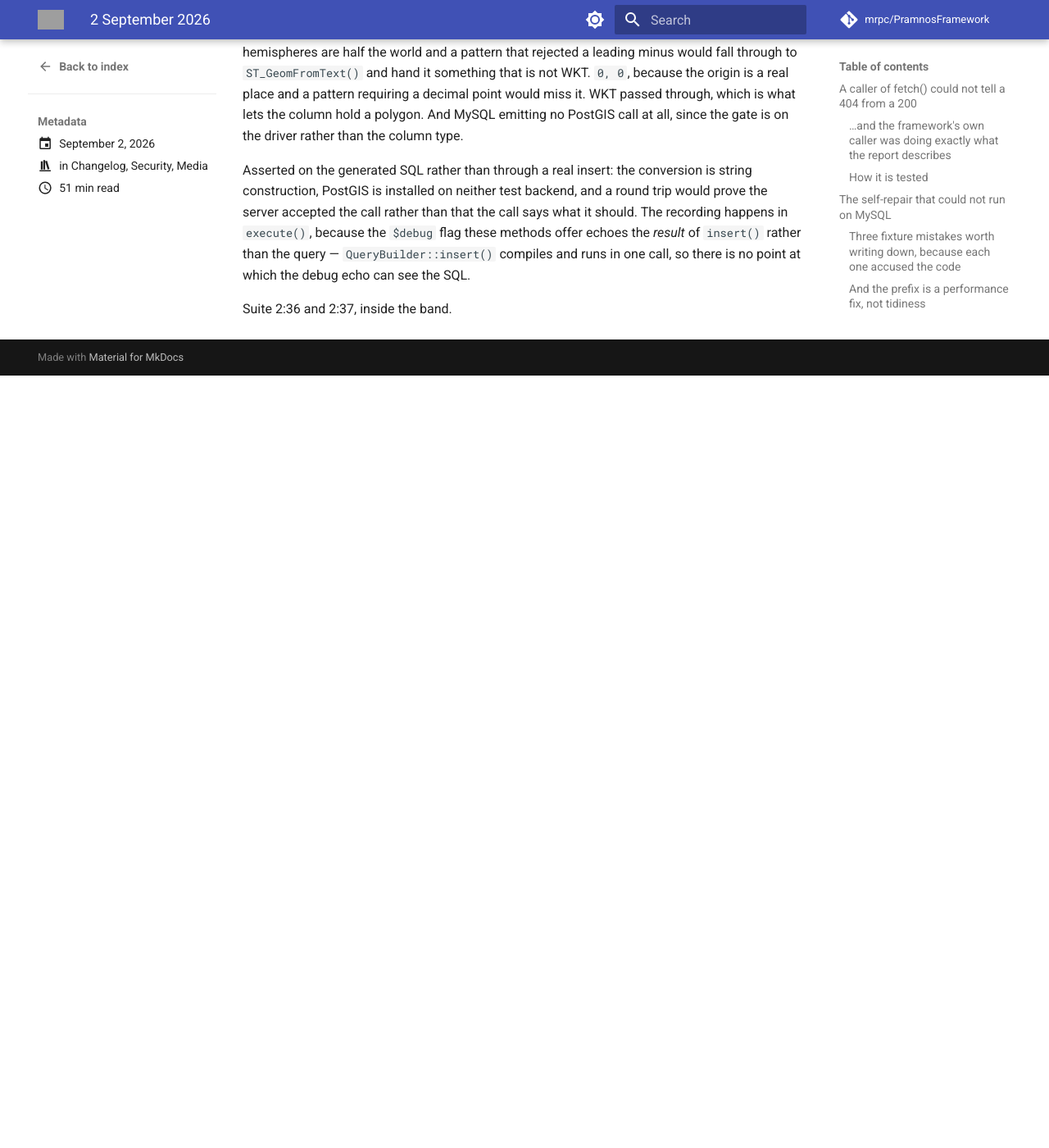
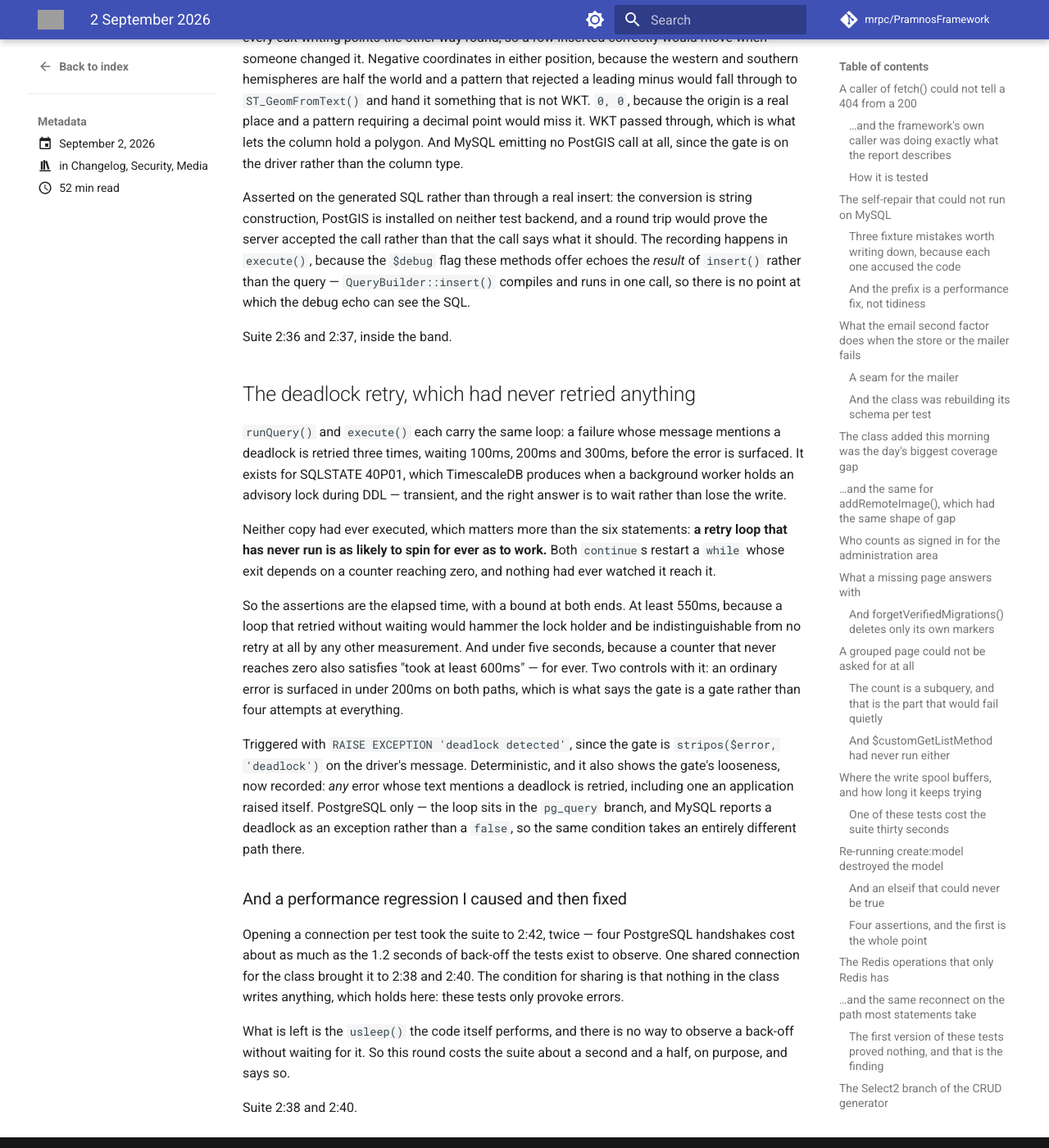
Before and after one commit to mrpc/PramnosFramework, an MkDocs documentation site: the page built from docs/version-history/posts/2026-09-02.md, in a window 1280 px wide and 1400 px high, scrolled down 31737 px. Shown: the whole window at 82% size. Built offline with MkDocs 1.6.1 and Material for MkDocs 9.7.7, drawn with Linux system fonts in a browser that asks for light colours; comment, search, counter and statistics services are not loaded; before the commit the page ends 32195 px from its top, so only the background shows below that; some of the changed text lies outside the part shown; grey boxes are pictures that could not be loaded.

Commit message:
test(db): the deadlock retry, which had never retried anything
`runQuery()` and `execute()` each retry a failure whose message mentions a
deadlock three times, waiting 100ms, 200ms and 300ms. It exists for SQLSTATE
40P01, which TimescaleDB produces when a background worker holds an advisory
lock during DDL — transient, and waiting beats losing the write.

Neither copy had ever executed, which matters more than the six statements: a
retry loop that has never run is as likely to spin for ever as to work. Both
`continue`s restart a `while` whose exit depends on a counter reaching zero, and
nothing had watched it reach it.

So the assertion is elapsed time, bounded at both ends. At least 550ms, since a
loop that retried without waiting would hammer the lock holder and look identical
to no retry by any other measure. Under five seconds, since a counter that never
reaches zero also satisfies "at least 600ms" — for ever. Two controls: an
ordinary error surfaces in under 200ms on both paths, which is what says the gate
is a gate rather than four attempts at everything.

Triggered with `RAISE EXCEPTION 'deadlock detected'`, the gate being
`stripos($error, 'deadlock')`. Deterministic, and it shows the gate's looseness,
now documented: any error whose text mentions a deadlock is retried, including
one an application raised itself.

Costs the suite about a second and a half, on purpose — the `usleep()` is the
behaviour. A connection per test cost another six on top of that and has been
replaced by one shared for the class, which is safe here because nothing in it
writes. 2:43 → 2:38 and 2:40.

````diff
--- a/docs/Pramnos_Test_Suite_Performance.md
+++ b/docs/Pramnos_Test_Suite_Performance.md
@@ -61,6 +61,42 @@ So before you believe a slowdown:
 Which is why the numbers quoted elsewhere in this guide are pairs, and why a real regression here
 looks like `2:37 → 3:00` twice in a row rather than a single bad reading.
 
+## A connection per test costs more than the thing you are measuring
+
+Four tests, each opening its own PostgreSQL connection in `setUp()`, moved the suite from its
+2:34–2:38 band to 2:42 twice over. The tests themselves are two 600ms back-off measurements and two
+controls — about 1.2 seconds of deliberate sleeping — so four handshakes cost roughly as much again
+as the behaviour under test.
+
+Sharing one connection for the class brought it back to 2:38–2:40:
+
+```php
+private static ?Database $shared = null;
+
+protected function setUp(): void
+{
+    if (self::$shared === null) {
+        self::$shared = static::openConnection();
+    }
+    $this->connection = self::$shared;
+}
+
+public static function tearDownAfterClass(): void
+{
+    self::$shared?->close();
+    self::$shared = null;
+}
+```
+
+The condition for doing this is that **nothing in the class writes anything**. A class that inserts
+rows needs its isolation and should pay per test; one that only reads, or only provokes errors, has
+nothing to isolate and no reason to pay.
+
+What remains — the last second or two — is the `usleep()` the code under test performs, and there is
+no way to observe a back-off without waiting for it. Worth stating plainly in the commit rather than
+rounding away: a retry loop that has never run is as likely to spin for ever as to work, and the
+elapsed time is the only assertion that can tell those apart.
+
 ## The distribution is the finding
 
 A suite's total is decided by a handful of classes. Sort by time and look at the top ten
--- a/docs/version-history/posts/2026-09-02.md
+++ b/docs/version-history/posts/2026-09-02.md
@@ -40,6 +40,7 @@ categories:
 - The Greek in the search box had never been tested
 - The URL cache that keeps a worker's memory bounded
 - `ST_MakePoint()` takes longitude first, and nothing had ever checked
+- The deadlock retry, which had never retried anything
 <!-- more -->
 
 ## A caller of `fetch()` could not tell a 404 from a 200
@@ -1233,3 +1234,40 @@ than the query — `QueryBuilder::insert()` compiles and runs in one call, so th
 which the debug echo can see the SQL.
 
 Suite 2:36 and 2:37, inside the band.
+
+## The deadlock retry, which had never retried anything
+
+`runQuery()` and `execute()` each carry the same loop: a failure whose message mentions a deadlock is
+retried three times, waiting 100ms, 200ms and 300ms, before the error is surfaced. It exists for
+SQLSTATE 40P01, which TimescaleDB produces when a background worker holds an advisory lock during
+DDL — transient, and the right answer is to wait rather than lose the write.
+
+Neither copy had ever executed, which matters more than the six statements: **a retry loop that has
+never run is as likely to spin for ever as to work.** Both `continue`s restart a `while` whose exit
+depends on a counter reaching zero, and nothing had ever watched it reach it.
+
+So the assertions are the elapsed time, with a bound at both ends. At least 550ms, because a loop
+that retried without waiting would hammer the lock holder and be indistinguishable from no retry at
+all by any other measurement. And under five seconds, because a counter that never reaches zero also
+satisfies "took at least 600ms" — for ever. Two controls with it: an ordinary error is surfaced in
+under 200ms on both paths, which is what says the gate is a gate rather than four attempts at
+everything.
+
+Triggered with `RAISE EXCEPTION 'deadlock detected'`, since the gate is `stripos($error,
+'deadlock')` on the driver's message. Deterministic, and it also shows the gate's looseness, now
+recorded: *any* error whose text mentions a deadlock is retried, including one an application raised
+itself. PostgreSQL only — the loop sits in the `pg_query` branch, and MySQL reports a deadlock as an
+exception rather than a `false`, so the same condition takes an entirely different path there.
+
+### And a performance regression I caused and then fixed
+
+Opening a connection per test took the suite to 2:42, twice — four PostgreSQL handshakes cost about
+as much as the 1.2 seconds of back-off the tests exist to observe. One shared connection for the
+class brought it to 2:38 and 2:40. The condition for sharing is that nothing in the class writes
+anything, which holds here: these tests only provoke errors.
+
+What is left is the `usleep()` the code itself performs, and there is no way to observe a back-off
+without waiting for it. So this round costs the suite about a second and a half, on purpose, and
+says so.
+
+Suite 2:38 and 2:40.
````
Also changed, not shown: other parts of docs/version-history/posts/2026-09-02.md (+1 -1 lines), 1 other file.
